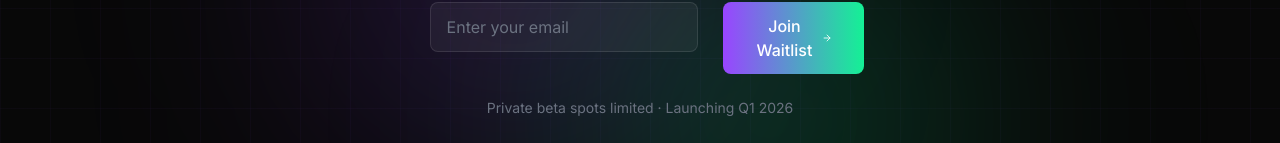
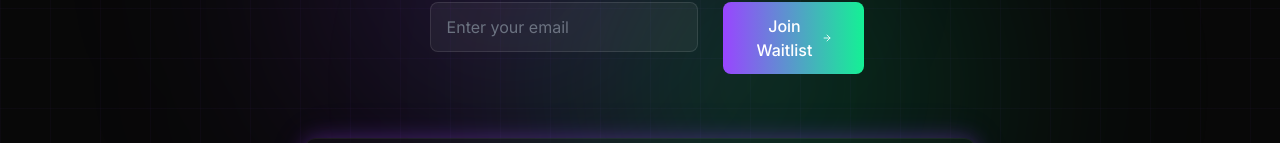
Before and after one commit to volynsal/degenarena, a Next.js app: page / in a window 1280 px wide. Shown: the part 492-635 px from the top of the page. Built offline with nearby package versions, Linux system fonts and the light colour scheme; no server answers.

Commit message:
Cleaning up CTA

```diff
--- a/src/components/landing/Hero.tsx
+++ b/src/components/landing/Hero.tsx
@@ -94,11 +94,6 @@ export function Hero() {
           </div>
         )}
 
-        {/* Reinforce urgency after submit */}
-        <p className="mt-6 text-sm text-gray-500">
-          Private beta spots limited · Launching Q1 2026
-        </p>
-
         {/* Preview image/mockup */}
         <div className="mt-16 relative">
           <div className="absolute inset-0 bg-gradient-to-t from-arena-darker via-transparent to-transparent z-10 pointer-events-none" />
```
